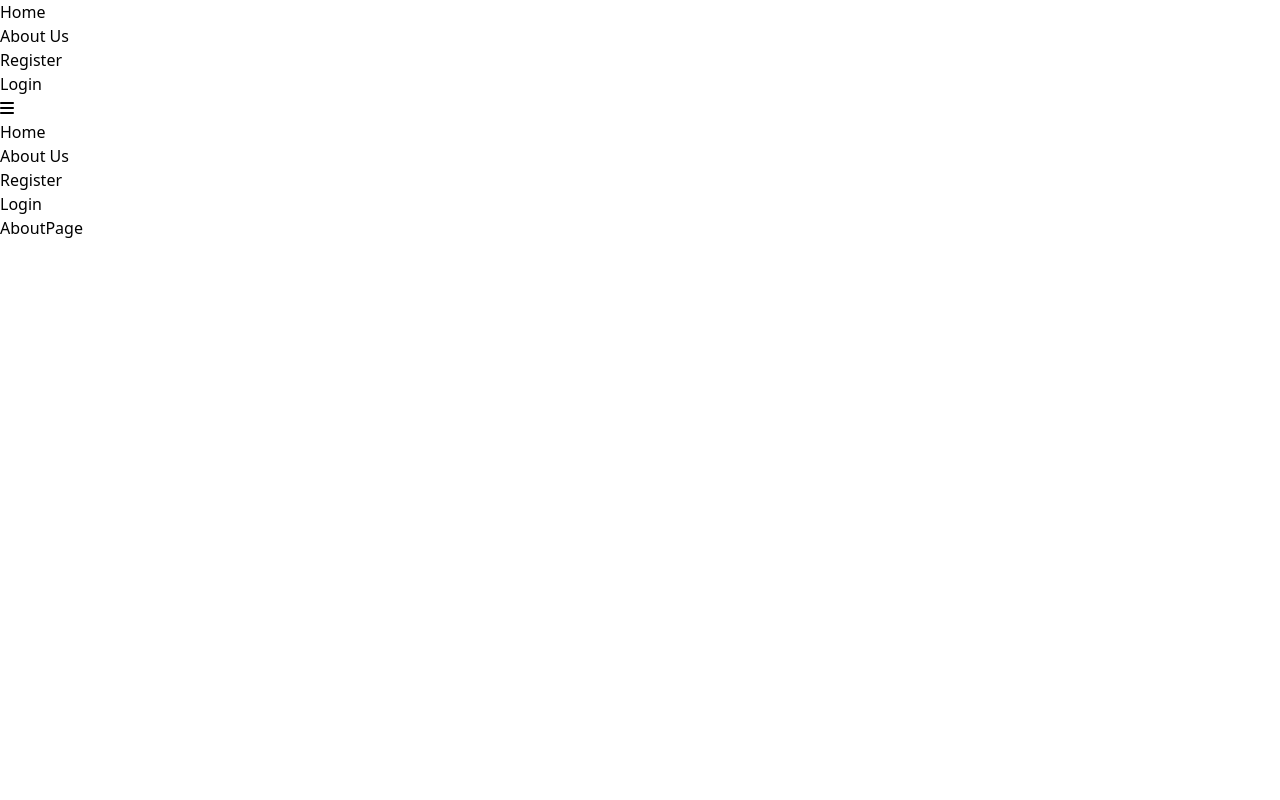
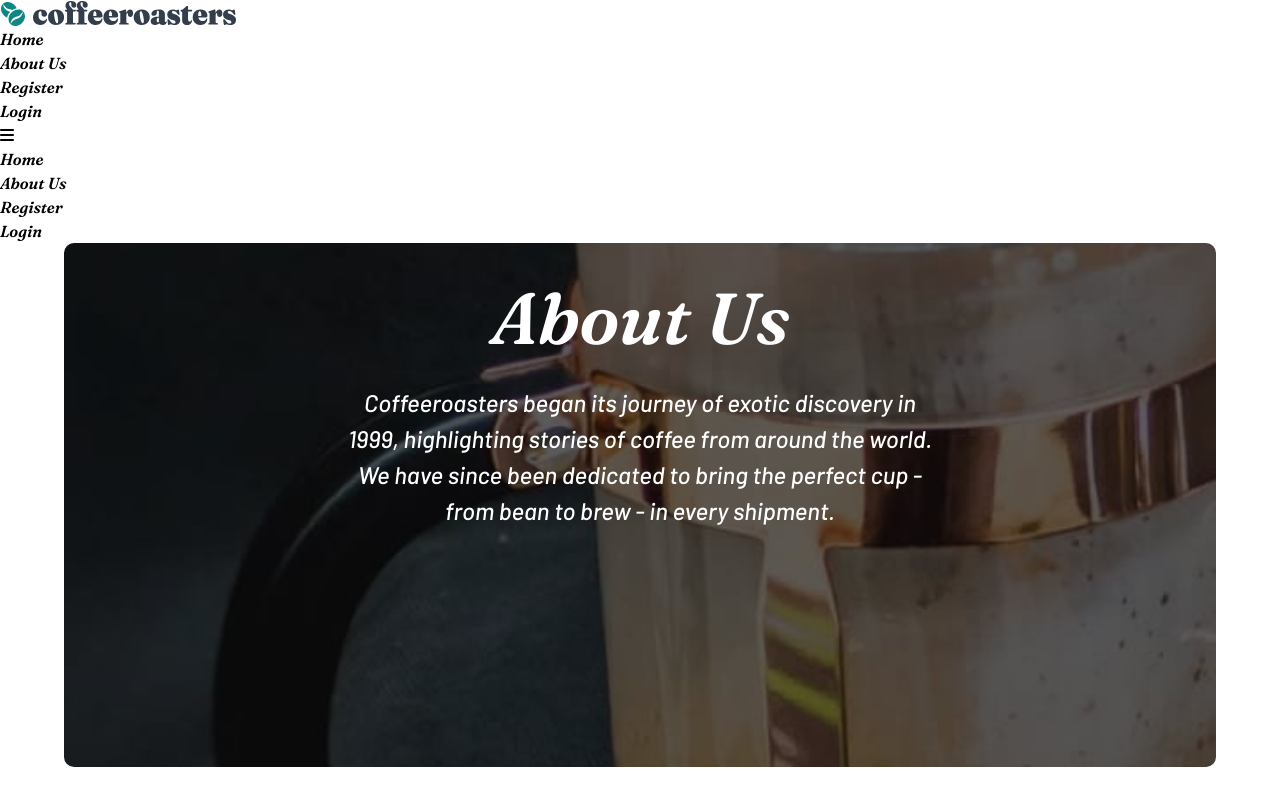
Before and after one commit to Jack-WebDev/coffeeroasters_Fullstack, a React (Vite) app in the folder Frontend/: page /about in a window 1280 px wide. Built offline with nearby package versions, Linux system fonts and the light colour scheme.

Commit message:
styling frontend

```diff
--- a/Frontend/index.html
+++ b/Frontend/index.html
@@ -2,8 +2,11 @@
 <html lang="en">
   <head>
     <meta charset="UTF-8" />
-    <link rel="icon" type="image/svg+xml" href="/vite.svg" />
+    <link rel="icon" type="image/svg+xml" href="./src/assets/favicon.png" />
     <meta name="viewport" content="width=device-width, initial-scale=1.0" />
+    <link rel="preconnect" href="https://fonts.googleapis.com">
+    <link rel="preconnect" href="https://fonts.gstatic.com" crossorigin>
+    <link href="https://fonts.googleapis.com/css2?family=Barlow:ital,wght@1,200;1,500&family=Fraunces:ital,opsz,wght@1,9..144,600;1,9..144,900&display=swap" rel="stylesheet">
     <script src="https://kit.fontawesome.com/53f1cddc49.js" crossorigin="anonymous"></script>
     <title>CoffeeRoasters</title>
   </head>
--- /dev/null
+++ b/Frontend/src/components/Button.jsx
@@ -0,0 +1,8 @@
+
+function Button({children}) {
+  return (
+    <button type="button">{children}</button>
+  )
+}
+
+export default Button
--- /dev/null
+++ b/Frontend/src/components/Header.css
@@ -0,0 +1,63 @@
+
+:root {
+    --clr-cyan-900: #0e8784;
+    --clr-cyan-100: #65d2cf;
+    --clr-grey-900: #2c343e;
+    --clr-grey-400: #848990;
+    --clr-orange-100: #fdd6ba;
+    --clr-cream-400: #f4f2eb;
+    --clr-cream-100: #fefcf6;
+    --ff-france: "Fraunces", serif;
+    --ff-barlow: "Barlow", serif;
+}
+
+
+.main__container {
+  display: flex;
+  flex-direction: column;
+  align-items: center;
+  text-align: center;
+  gap: 1.5rem;
+  color: #fff;
+  background-image: url(../assets/home/mobile/image-hero-coffeepress.jpg);
+  background-size: 100%;
+  background-repeat: no-repeat;
+  padding-block: 2rem;
+  margin-inline: auto;
+  border-radius: 10px;
+  aspect-ratio: 2.2;
+  width: min(90%, 1400px);
+  transition: 200ms ease-in-out;
+}
+
+.main__container:hover {
+  background-size: 120%;
+}
+
+.main__container h1 {
+  font-size: clamp(2rem, 5vw + 0.5rem, 5rem);
+  font-family: var(--ff-france);
+  width: min(90%, 600px);
+  line-height: 1.2;
+}
+.main__container p {
+  font-size: clamp(1.2rem, 2vw + 0.5rem, 1.5rem);
+  font-family: var(--ff-barlow);
+  width: min(90%, 600px);
+}
+.main__container button {
+  padding: 0.5em 1em;
+  border: none;
+  border-radius: 5px;
+  color: #fff;
+  background-color: var(--clr-cyan-900);
+  font-size: clamp(1rem, 1vw + 0.5rem, 2rem);
+  font-family: var(--ff-france);
+  font-weight: 600;
+  cursor: pointer;
+  transition: 300ms ease-in;
+}
+.main__container button:hover {
+  background-color: var(--clr-cyan-100);
+  color: var(--clr-grey-900);
+}
--- a/Frontend/src/components/Header.jsx
+++ b/Frontend/src/components/Header.jsx
@@ -3,6 +3,7 @@ import { Link, useNavigate } from "react-router-dom";
 import { useSelector, useDispatch } from "react-redux";
 import { useLogoutMutation } from "../slices/userApiSlice";
 import { logout } from "../slices/authSlice";
+import './Header.css'
 
 function Header() {
   const [toggleMenu, setToggleMenu] = useState(false);
@@ -28,15 +29,15 @@ function Header() {
   }
 
   return (
-    <div className="bg-gray-700 relative">
+    <div className="relative">
       <nav className="flex justify-between px-[2rem] py-[1rem]">
-        <Link className="text-white"><img src="" alt="" /></Link>
+        <Link className="text-white"><img src="src/assets/shared/desktop/logo.svg" alt="" /></Link>
 
         <ul
           className={
             toggleMenu
-              ? "mobile grid gap-[1.5rem] text-center text-white bg-red-700 translate-y-[15%] -translate-x-[2rem] py-[2rem] w-full md:hidden absolute"
-              : "mobile grid gap-[1.5rem] text-center text-white bg-red-700 -translate-y-[150%] -translate-x-[2rem] py-[2rem] w-full md:hidden absolute"
+              ? "mobile grid gap-[1.5rem] text-center bg-gray-300 translate-y-[15%] -translate-x-[.5rem] py-[2rem] w-[90%] mx-auto md:hidden absolute"
+              : "mobile grid gap-[1.5rem] text-center bg-gray-300 -translate-y-[150%] -translate-x-[.5rem] py-[2rem] w-[90%] mx-auto md:hidden absolute"
           }
         >
           {userInfo ? (
@@ -76,13 +77,13 @@ function Header() {
           <i
             className={
               toggleMenu
-                ? "fa-solid fa-xmark text-white"
-                : "fa-solid fa-bars text-white"
+                ? "fa-solid fa-xmark"
+                : "fa-solid fa-bars"
             }
           ></i>
         </div>
 
-        <ul className="desktop hidden md:flex gap-[1.5rem] text-white">
+        <ul className="desktop hidden md:flex gap-[1.5rem]">
           {userInfo ? (
             <>
               <li>
--- /dev/null
+++ b/Frontend/src/components/Hero.jsx
@@ -0,0 +1,11 @@
+
+function Hero({title, paragraph}) {
+  return (
+    <div className="main__container text-white py-[2rem] text-center md:text-start">
+        <h1>{title}</h1>
+        <p>{paragraph}</p>
+    </div>
+  )
+}
+
+export default Hero
--- a/Frontend/src/index.css
+++ b/Frontend/src/index.css
@@ -1,3 +1,33 @@
+
+
 @tailwind base;
 @tailwind components;
 @tailwind utilities;
+
+:root {
+    font-family: 'Barlow', sans-serif;
+    font-family: 'Fraunces', serif;
+}
+
+
+form {
+    display: grid;
+    gap: 1.5rem;
+    border: 1px solid red;
+    width: min(80%, 600px);
+    margin-inline: auto;
+    text-align: center;
+}
+
+form .form__control {
+    display: grid;
+    gap: 1rem;
+    place-items: center;
+}
+
+.form__control input {
+    padding-inline-start: 1rem;
+    padding-block: 5px;
+    outline: 1px solid red;
+    border-radius: 10px;
+}
--- a/Frontend/src/pages/AboutPage.jsx
+++ b/Frontend/src/pages/AboutPage.jsx
@@ -1,7 +1,10 @@
+import Hero from "../components/Hero"
 
 function AboutPage() {
   return (
-    <div>AboutPage</div>
+    <div>
+      <Hero title={"About Us"} paragraph={"Coffeeroasters began its journey of exotic discovery in 1999, highlighting stories of coffee from around the world. We have since been dedicated to bring the perfect cup - from bean to brew - in every shipment."}/>
+    </div>
   )
 }
 
--- a/Frontend/src/pages/HomePage.jsx
+++ b/Frontend/src/pages/HomePage.jsx
@@ -1,8 +1,19 @@
+import Button from "../components/Button";
+import Hero from "../components/Hero";
 
 function HomePage() {
   return (
-    <div>HomePage</div>
-  )
+    <div>
+      <Hero
+        title={"Great coffee made simple."}
+        paragraph={
+          "Start your mornings with the world’s best coffees. Try our expertly curated artisan coffees from our best roasters delivered directly to your door, at your schedule."
+        }
+      />
+      <Button>Create Plan</Button>
+
+    </div>
+  );
 }
 
-export default HomePage
+export default HomePage;
--- a/Frontend/src/pages/LoginPage.jsx
+++ b/Frontend/src/pages/LoginPage.jsx
@@ -62,7 +62,7 @@ function LoginPage() {
 
         <button disabled={isLoading}type='submit'>Sign In</button>
 
-        <p>New Customer? <Link to='/register'>Register</Link></p>
+        <p className='text-center'>New Customer? <Link to='/register'>Register</Link></p>
       </form>
     </div>
   )
--- a/Frontend/src/pages/RegisterPage.jsx
+++ b/Frontend/src/pages/RegisterPage.jsx
@@ -92,7 +92,7 @@ function RegisterPage() {
         {isLoading}
       </form>
 
-      <p>Already have an account? <Link to={`/login`}>Login</Link></p>
+      <p className='text-center'>Already have an account? <Link to={`/login`}>Login</Link></p>
     </div>
   )
 }
```
Also changed, not shown: Frontend/src/App.jsx (+6 -6 lines).
